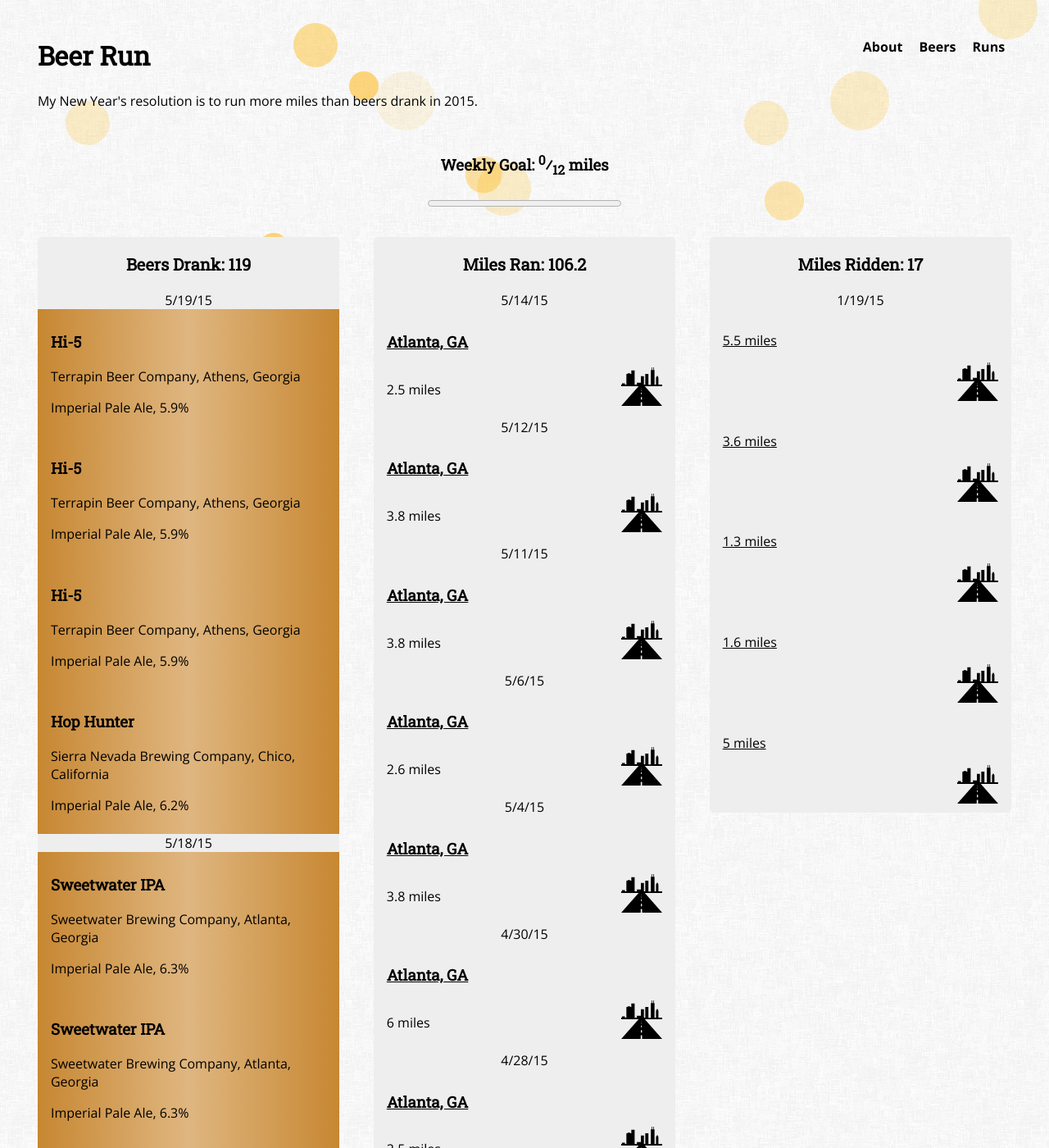
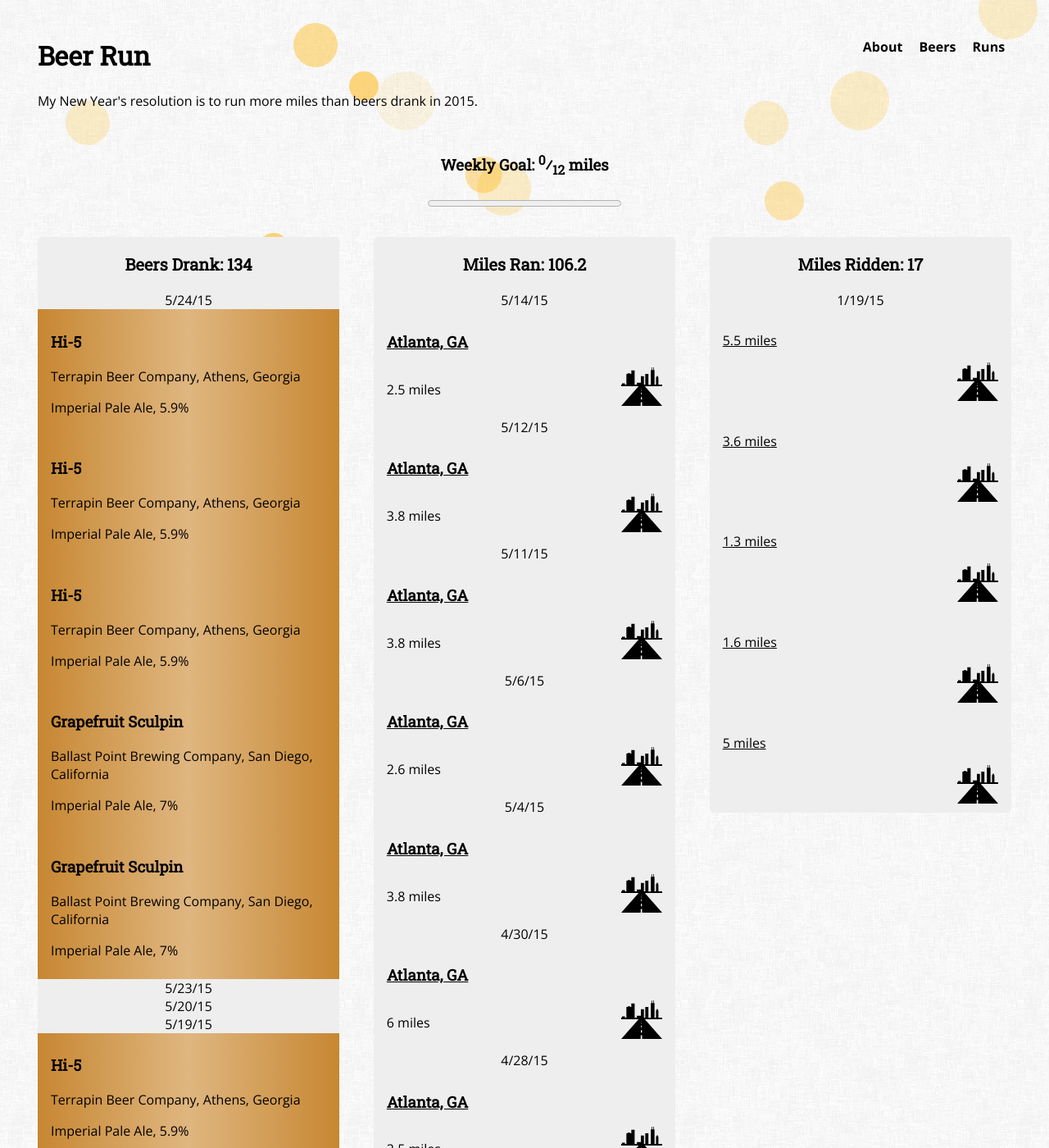
Before and after one commit to rhewitt22/beer-run, a Jekyll site: the page built from index.html, in a window 1280 px wide and 1400 px high. Shown: the whole window at 82% size. Built offline with Jekyll 4.4.1, drawn with Linux system fonts in a browser that asks for light colours; nearby versions of some CDN libraries.

Commit message:
Updated beer.yml

```diff
--- a/_data/beer.yml
+++ b/_data/beer.yml
@@ -1,3 +1,48 @@
+- date: 5/24/15
+  name: Hi-5
+
+- date: 5/24/15
+  name: Hi-5
+
+- date: 5/24/15
+  name: Hi-5
+
+- date: 5/24/15
+  name: Grapefruit Sculpin
+
+- date: 5/24/15
+  name: Grapefruit Sculpin
+
+- date: 5/24/15
+  name: Grapefruit Sculpib
+
+- date: 5/23/15
+  name: Krunkles Down Under
+
+- date: 5/23/15
+  name: Old Guardian 2010
+
+- date: 5/23/15
+  name: Oak Aged Yeti
+
+- date: 5/20/15
+  name: Coors Banquet
+
+- date: 5/20/15
+  name: Coors Banquet
+
+- date: 5/20/15
+  name: Coors Banquet
+
+- date: 5/20/15
+  name: Coors Banquet
+
+- date: 5/20/15
+  name: Coors Banquet
+
+- date: 5/20/15
+  name: Coors Banquet
+
 - date: 5/19/15
   name: Hi-5
 
```
